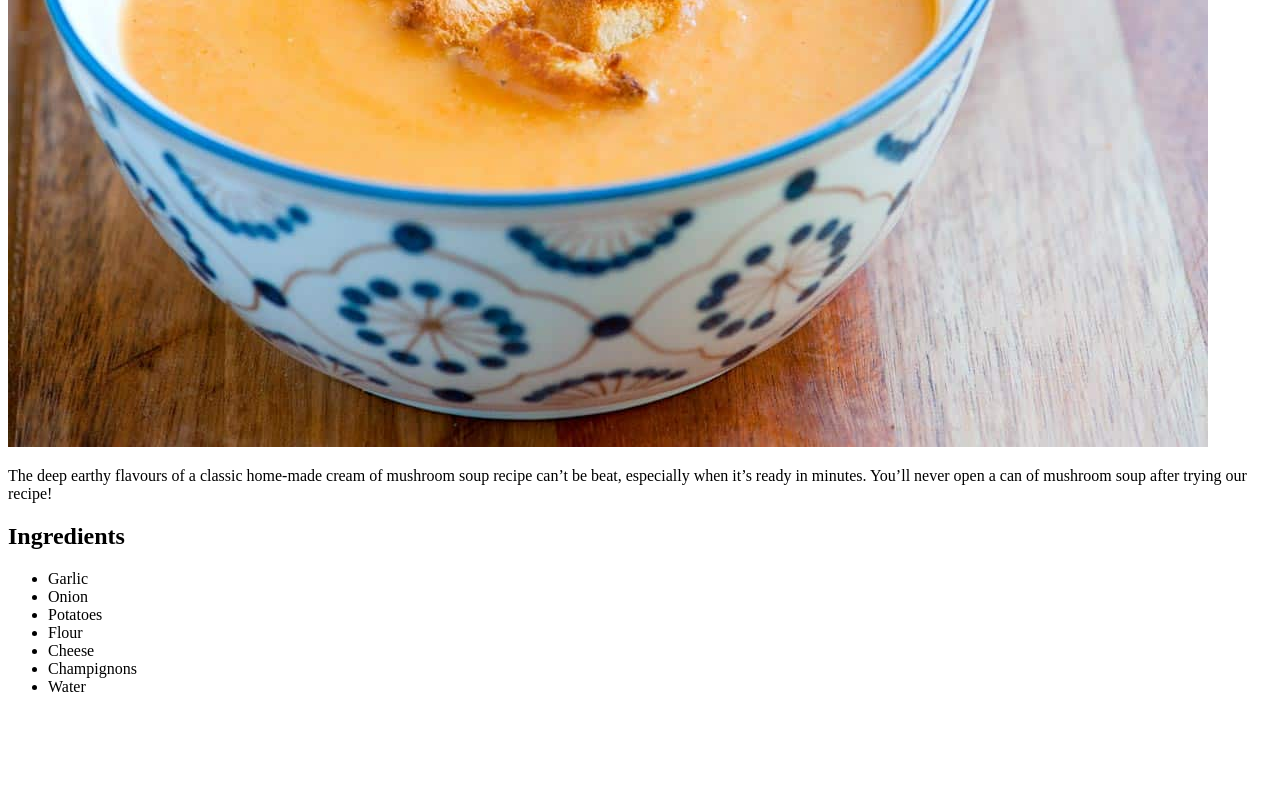
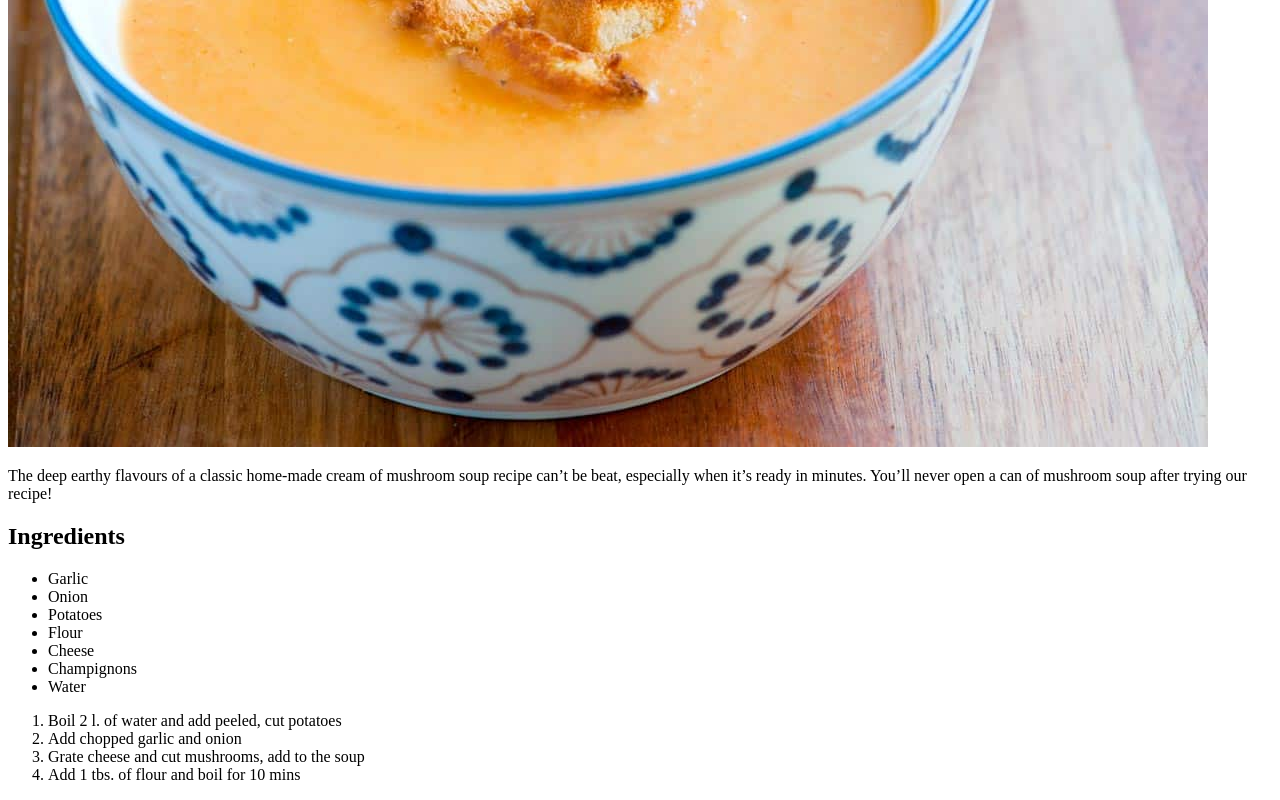
Before and after one commit to Alexey-357/odin-recipes, a plain HTML site: page Recipes/creamSoup.html in a window 1280 px wide. Shown: the part 433-1233 px from the top of the page. Before the commit the page ends 1145 px from the top, so only its background shows below. Drawn offline with Linux system fonts and the light colour scheme.

Commit message:
Add steps

```diff
--- a/Recipes/creamSoup.html
+++ b/Recipes/creamSoup.html
@@ -23,5 +23,11 @@
         <li>Champignons</li>
         <li>Water</li>
     </ul>
+    <ol>
+        <li>Boil 2 l. of water and add peeled, cut potatoes</li>
+        <li>Add chopped garlic and onion</li>
+        <li>Grate cheese and cut mushrooms, add to the soup</li>
+        <li>Add 1 tbs. of flour and boil for 10 mins</li>
+    </ol>
 </body>
 </html>
```
